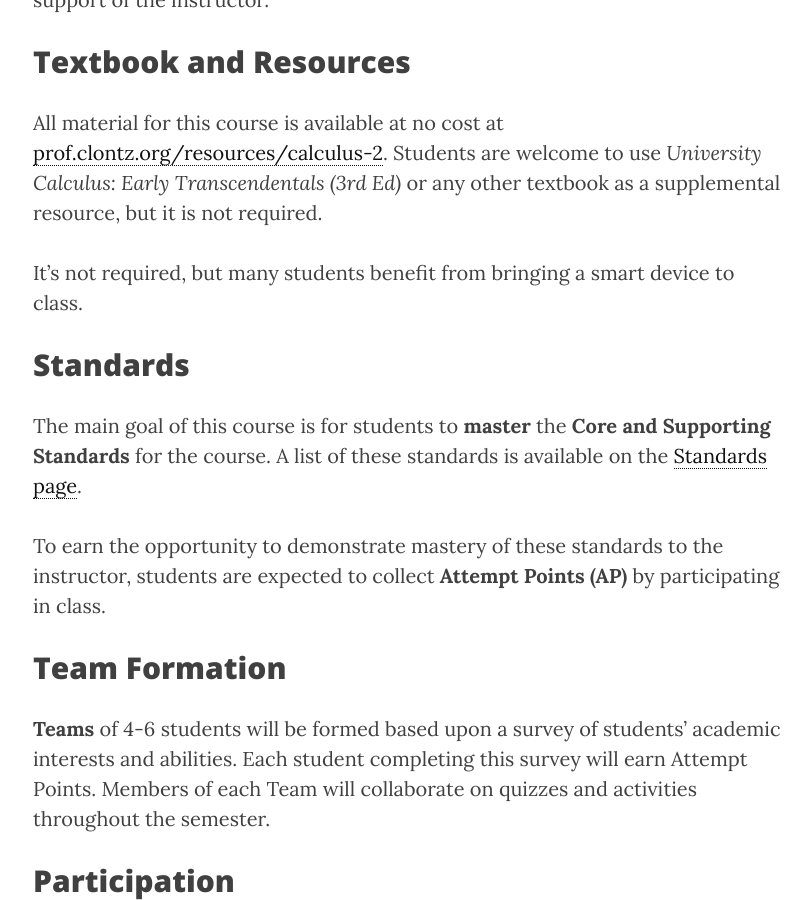
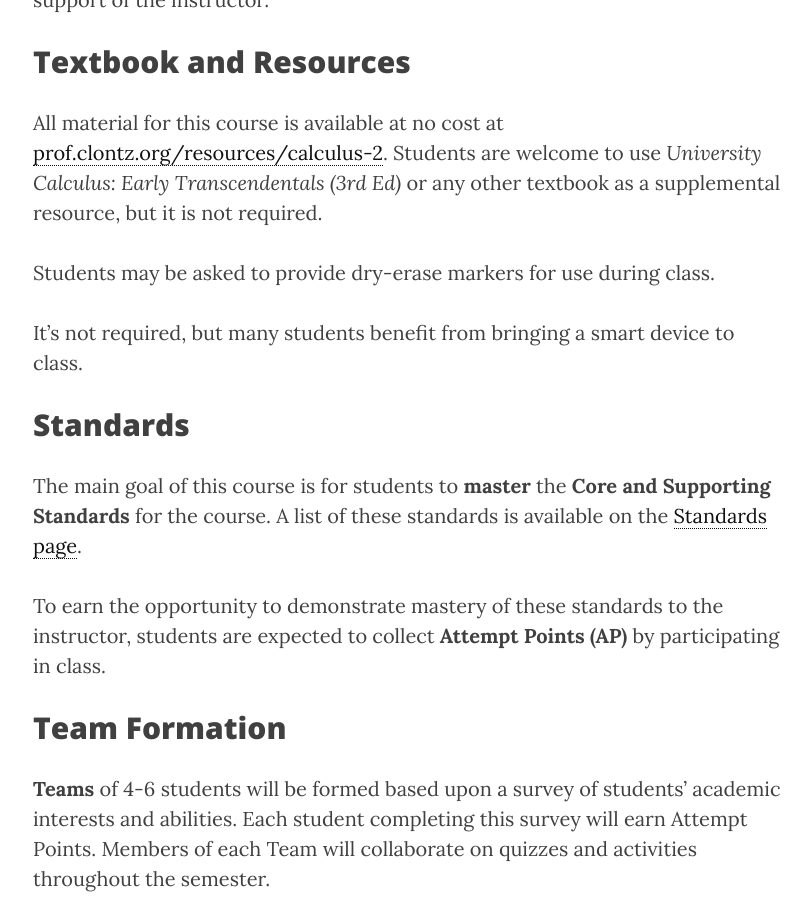
Before and after one commit to jford1906/prof.clontz.org, a Jekyll site: the page built from classes/2017/06/ma126/index.md, in a window 1280 px wide and 900 px high, scrolled down 1579 px. Shown: the whole window, without its empty margins (232-1043 px from the left). Built offline with Jekyll 4.4.1, drawn with Linux system fonts in a browser that asks for light colours; nearby versions of some CDN libraries; formulas are drawn with MathJax 3.

Commit message:
add dry-erase markers to supplies

```diff
--- a/classes/2017/06/ma126/index.md
+++ b/classes/2017/06/ma126/index.md
@@ -53,6 +53,8 @@ All material for this course is available at no cost at
 [prof.clontz.org/resources/calculus-2][text]. Students are welcome to use
 *University Calculus: Early Transcendentals (3rd Ed)* or any other textbook
 as a supplemental resource, but it is not required.
+
+Students may be asked to provide dry-erase markers for use during class.
 
 It's not required, but many students benefit from bringing a smart device
 to class.
```
